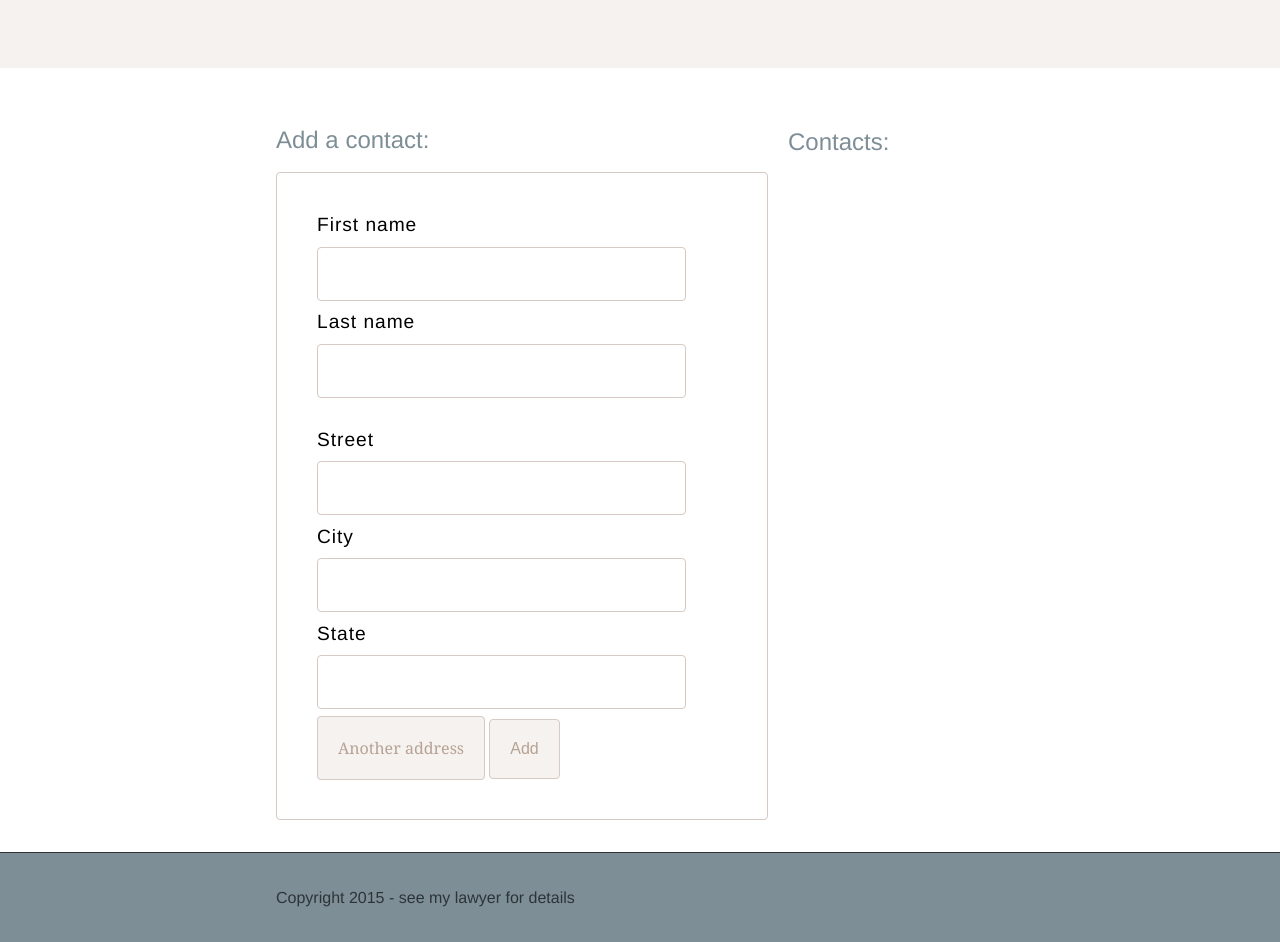
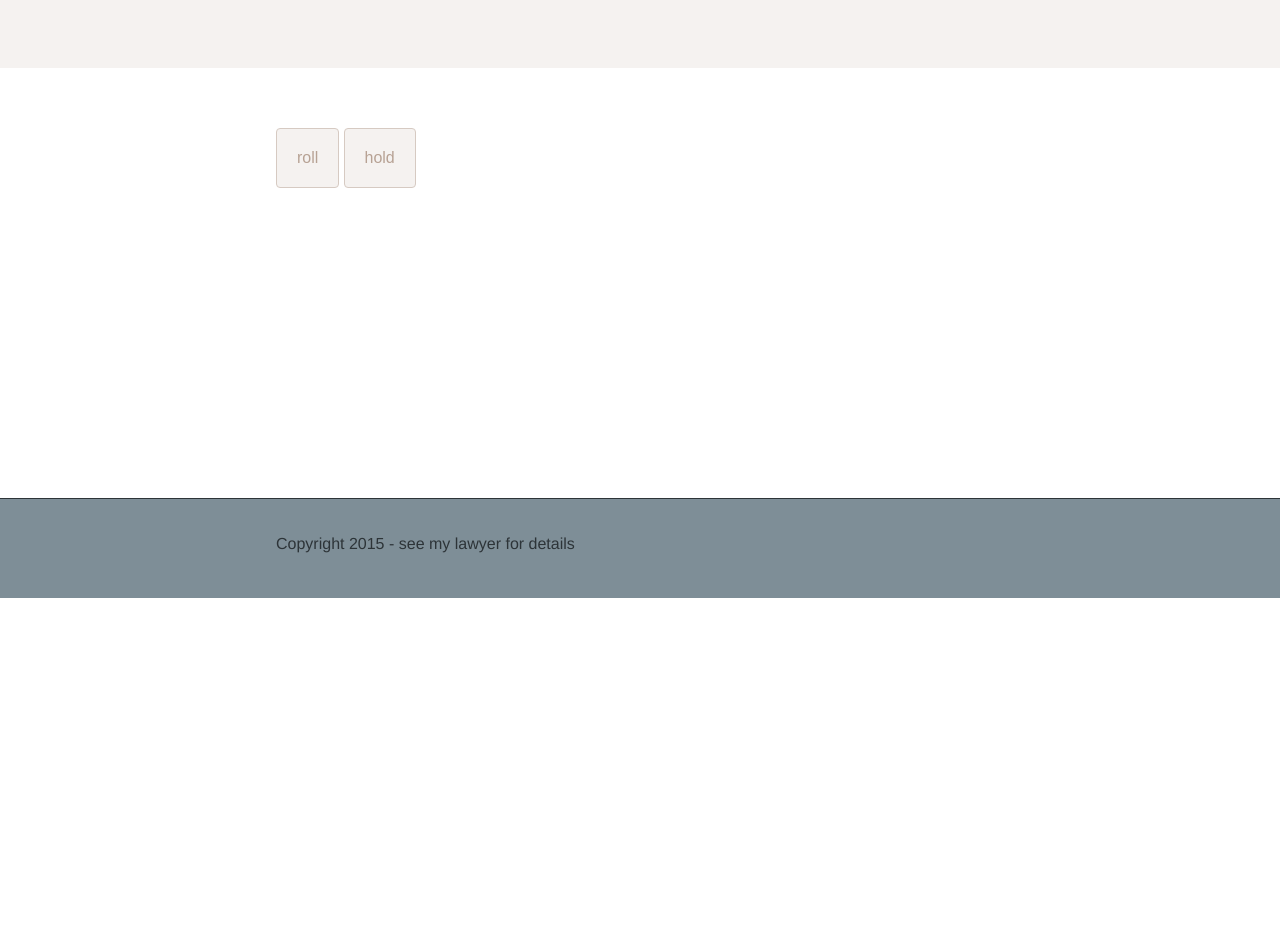
Before and after one commit to CharlesAMoss/epic_Pig-Dice, a plain HTML site: page index.html in a window 1280 px wide. Shown: the part 202-1144 px from the top of the page. After the commit the page ends 800 px from the top, so only its background shows below. Drawn offline with Linux system fonts and the light colour scheme.

Commit message:
sorting out how hold works with adding points to player score from game score

```diff
--- a/css/main.css
+++ b/css/main.css
@@ -92,9 +92,6 @@ aside {
 
 /* ================== contacts */
 
-#show-contact {
-  display: none;
-}
 
 aside {
 
--- a/index.html
+++ b/index.html
@@ -20,7 +20,7 @@
 
             <header>
 
-                <h1 class="site__title">Address book</h1>
+                <h1 class="site__title">Pig Dice!</h1>
 
             </header>
 
@@ -28,49 +28,16 @@
 
                 <article class="main__article">
 
-                    <h2 class="main__title">Add a contact:</h2>
+                    <h2 class="main__title"></h2>
 
-                    <form class="main__form" id="new-contact">
-                        <div class="form__group">
-                            <label class="form__label" for="new-first-name">First name</label>
-                            <input class="form__input" id="new-first-name" type="text">
+                    <button class="form__btn">roll </button>
 
-                            <label class="form__label" for="new-last-name">Last name</label>
-                            <input class="form__input" id="new-last-name" type="text">
-
-                            <!-- <label class="form__label" for="new-address">Address</label>
-                            <input class="form__input" id="new-address" type="text"> -->
-
-                        </div>
-
-                        <div "form__group" id="new-addresses">
-                            <div class="new-address">
-
-                                <label class="form__label" for="new-street">Street</label>
-                                <input class="form__input new-street" type="text">
-
-                                <label class="form__label" for="new-city">City</label>
-                                <input class="form__input new-city" type="text">
-
-                                <label class="form__label" for="new-state">State</label>
-                                <input class="form__input new-state" type="text">
-
-                            </div>
-                        </div>
-
-                        <span class="form__btn" id="add-address">Another address</span>
-
-                        <button class="form__btn" type="submit">Add</button>
-                    </form>
-
-                    <div class="main__result" id="result">
-                        <p></p>
-                    </div>
+                    <button class="form__btn">hold </button>
 
                 </article>
 
                 <aside class="">
-
+<!--
                     <h2>Contacts:</h2>
                     <ul id="contacts"></ul>
 
@@ -91,7 +58,7 @@
                             </p>
                         </div>
                     </div>
-
+ -->
                 </aside>
 
             </section>
--- a/js/main.js
+++ b/js/main.js
@@ -1,14 +1,14 @@
-function Player(name){
-  this.name = name;
-  this.score = 0;
+function Player(name) {
+    this.name = name;
+    this.score = 0;
 
 }
 
-Player.prototype.joinGame = function(gameTojoin){
+Player.prototype.joinGame = function(gameTojoin) {
     gameTojoin.players.push(this);
 }
 
-function Game(){
+function Game() {
     this.players = [];
     this.maxPlayers = 2;
     this.currentPlayer = 0;
@@ -19,24 +19,23 @@ function Turn() {
     this.turnScore = 0;
 }
 
-Turn.prototype.roll = function(){
-    return Math.floor((Math.random()*6)+1);
+Turn.prototype.roll = function() {
+    return Math.floor((Math.random() * 6) + 1);
 }
 
-Turn.prototype.update = function(rollValue){
+Turn.prototype.update = function(rollValue) {
     if (rollValue === 1) {
         this.turnScore = 0;
-         this.hold();
-         }
-    else {
+    //    this.hold();
+    } else {
         this.turnScore += rollValue;
     }
 
 }
 
-Turn.prototype.hold = function(){
-    // add turn_score to current_player.score
-    // set turn_score to 0
-    // iterate up numberOfTurns
-    // run this.next()
+Turn.prototype.hold = function(player) {
+    player.score += this.turnScore;
+    this.turnScore = 0;
+    this.numberOfTurns += 1;
+    //this.next()
 }
```
Also changed, not shown: spec/specs.js (+21 -0 lines).
